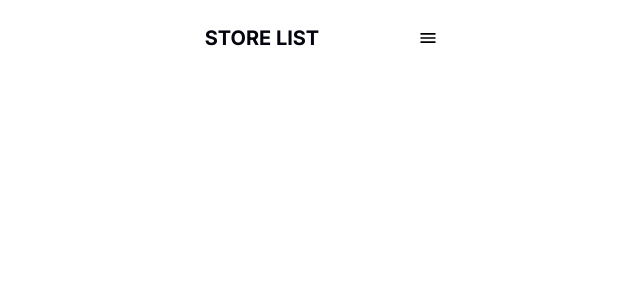
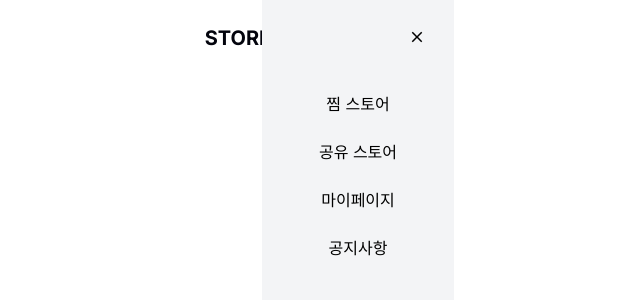
Before and after one commit to delight-spot/delight-spot-web, a Next.js app: page / in a window 1280 px wide. Both pictures are taken after a click on the button 806 px from the left and 38 px from the top of the page. Shown: the top 300 px of the page, without its empty margins (378-1018 px from the left). Built offline with nearby package versions, Linux system fonts and the light colour scheme; no server answers.

Commit message:
modal - Portal, useModal, SideMenuModal 업데이트

```diff
--- a/src/app/layout.tsx
+++ b/src/app/layout.tsx
@@ -20,6 +20,7 @@ export default function RootLayout({
       <body className={inter.className}>
         <QueryProvider>
           <main className="max-w-sm m-auto">{children}</main>
+          <div id="modal" />
         </QueryProvider>
       </body>
     </html>
--- a/src/components/header/Header.tsx
+++ b/src/components/header/Header.tsx
@@ -4,6 +4,8 @@ import { MdOutlineShare, MdChevronLeft, MdOutlineMenu } from 'react-icons/md';
 import { useRouter } from 'next/navigation';
 
 import HeaderButton from './HeaderButton';
+import { useModal } from '@/hooks/useModal';
+import SideMenuModal from '../modal/SideMenuModal';
 
 type RightIconType = 'share' | 'menu';
 
@@ -29,6 +31,7 @@ function selectRightIcon(type?: RightIconType) {
 
 export default function Header({ title, isBack, rightType, backUrl }: Props) {
   const router = useRouter();
+  const rightMenuModal = useModal();
 
   const onBackPage = () => {
     if (backUrl) return router.push(backUrl);
@@ -36,24 +39,27 @@ export default function Header({ title, isBack, rightType, backUrl }: Props) {
   };
 
   const handleRightIcon = (type: RightIconType) => {
-    console.log('type ', type);
     if (type === 'share') {
       // 공유하기
       return;
     }
     if (type === 'menu') {
-      // 메뉴 모달창
+      rightMenuModal.show();
       return;
     }
   };
 
   return (
-    <header className="py-4 px-1 flex items-center relative  justify-between">
-      {isBack ? <HeaderButton icon={<MdChevronLeft color="#00000" size={16} />} onClick={onBackPage} /> : <div />}
+    <header className="relative w-full">
+      <div className="py-4 px-1 flex items-center relative justify-between">
+        {isBack ? <HeaderButton icon={<MdChevronLeft color="#00000" size={16} />} onClick={onBackPage} /> : <div />}
 
-      <h1 className="absolute left-1/2 transform -translate-x-1/2 text-h4 font-bold text-slate-S900">{title}</h1>
+        <h1 className="absolute left-1/2 transform -translate-x-1/2 text-h4 font-bold text-slate-S900">{title}</h1>
 
-      {rightType && <HeaderButton icon={selectRightIcon(rightType)} onClick={() => handleRightIcon(rightType)} />}
+        {rightType && <HeaderButton icon={selectRightIcon(rightType)} onClick={() => handleRightIcon(rightType)} />}
+      </div>
+
+      <SideMenuModal isVisible={rightMenuModal.isVisible} hide={rightMenuModal.hide} />
     </header>
   );
 }
--- /dev/null
+++ b/src/components/modal/SideMenuModal.tsx
@@ -0,0 +1,40 @@
+'use client';
+
+import { sideModalList } from '@/constants';
+import Link from 'next/link';
+import { useEffect } from 'react';
+import { MdClose } from 'react-icons/md';
+
+interface Props {
+  isVisible: boolean;
+  hide?: () => void;
+}
+
+export default function SideMenuModal({ isVisible, hide }: Props) {
+  useEffect(() => {
+    if (isVisible) {
+      document.body.style.overflow = 'hidden';
+    }
+    return () => {
+      document.body.style.overflow = 'unset';
+    };
+  }, [isVisible]);
+
+  return isVisible ? (
+    <div className="absolute w-1/2 h-screen bg-gray-100  right-0 top-0">
+      <button className="absolute right-4 top-4 p-3" onClick={hide}>
+        <MdClose size={18} />
+      </button>
+
+      <ul className="mt-20 w-full flex flex-col items-center">
+        {sideModalList.map((item) => (
+          <li key={item.key} className="transition-colors w-full">
+            <Link href={item.url} className="w-full flex p-3 justify-center items-center hover:bg-gray-200 ">
+              {item.title}
+            </Link>
+          </li>
+        ))}
+      </ul>
+    </div>
+  ) : null;
+}
--- /dev/null
+++ b/src/constants/data.ts
@@ -0,0 +1,26 @@
+import { paths } from './paths';
+
+const sideModalList = [
+  {
+    title: '찜 스토어',
+    key: 'booking',
+    url: paths.BOOKING_STORE,
+  },
+  {
+    title: '공유 스토어',
+    key: 'share',
+    url: paths.SHARE_STORE,
+  },
+  {
+    title: '마이페이지',
+    key: 'myPage',
+    url: paths.MY_PAGE,
+  },
+  {
+    title: '공지사항',
+    key: 'notice',
+    url: paths.NOTICE,
+  },
+] as const;
+
+export { sideModalList };
--- a/src/constants/index.ts
+++ b/src/constants/index.ts
@@ -1 +1,3 @@
 export * from './querykeys';
+export * from './paths';
+export * from './data';
--- /dev/null
+++ b/src/constants/paths.ts
@@ -0,0 +1,9 @@
+const paths = {
+  HOME: 'home',
+  BOOKING_STORE: 'booking-store',
+  SHARE_STORE: 'share-store',
+  MY_PAGE: 'my-page',
+  NOTICE: 'notice',
+} as const;
+
+export { paths };
--- /dev/null
+++ b/src/hooks/useModal.tsx
@@ -0,0 +1,19 @@
+import { useState } from 'react';
+
+export function useModal() {
+  const [isVisible, setIsVisible] = useState(false);
+
+  const show = () => {
+    setIsVisible(true);
+  };
+
+  const hide = () => {
+    setIsVisible(false);
+  };
+
+  return {
+    isVisible,
+    show,
+    hide,
+  };
+}
```
Also changed, not shown: src/Portal.tsx (added, +16 -0 lines).
